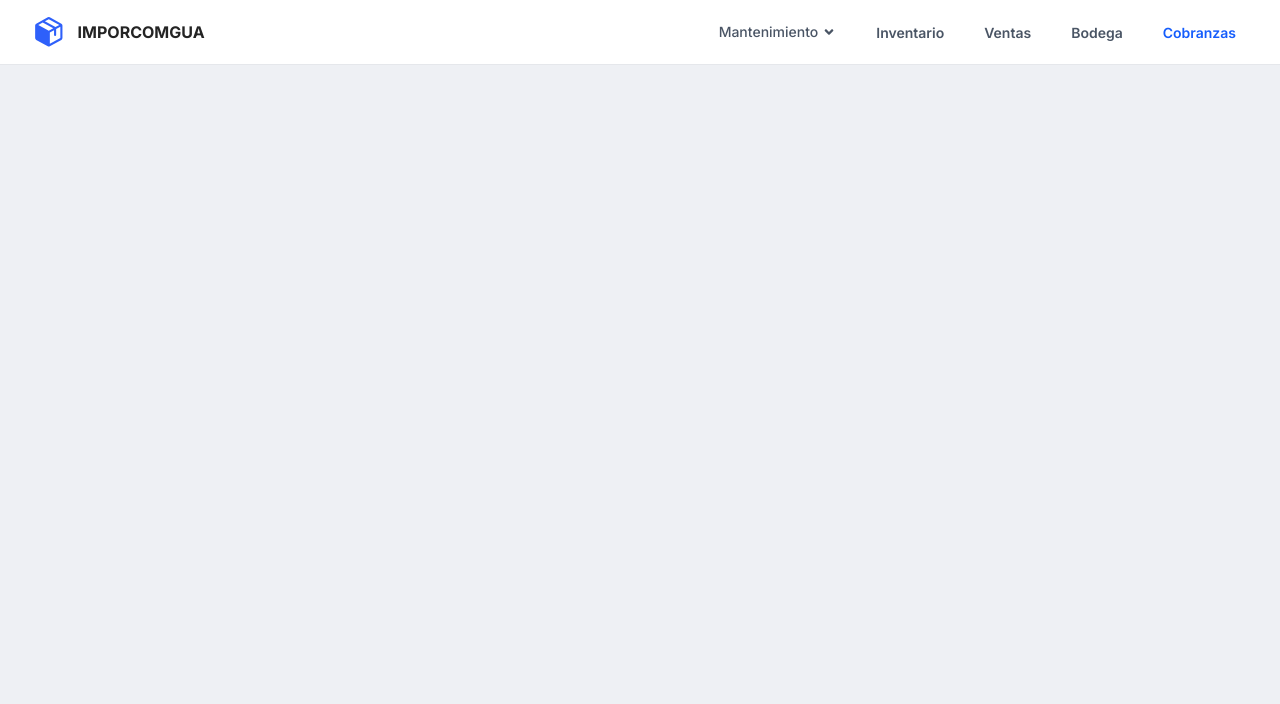
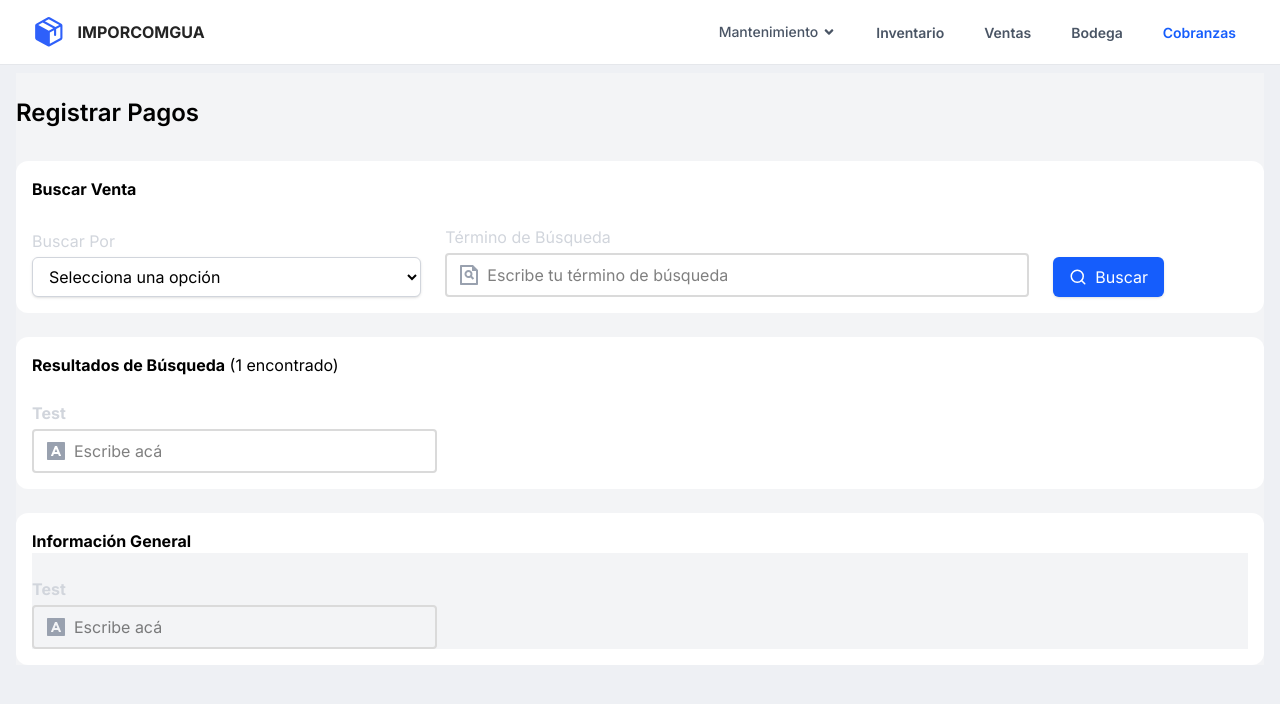
Before and after one commit to brandonT2002/AYD2_V1S2025_PROYECTO_G1, a React (Vite) app in the folder frontend/: page /cobranzas in a window 1280 px wide. Shown: the top 704 px of the page. Built offline with nearby package versions, Linux system fonts and the light colour scheme.

Commit message:
feat: mockup inicial registrar pagos

```diff
--- a/frontend/src/App.jsx
+++ b/frontend/src/App.jsx
@@ -1,4 +1,5 @@
 import IndexPage from "./pages/Index";
+import PaymentPage from "./pages/Pagos";
 import { Navbar } from "./components/layout";
 import { BrowserRouter as Router, Routes, Route } from "react-router-dom";
 
@@ -12,6 +13,10 @@ function App() {
                         path="/mantenimiento/productos"
                         element={<IndexPage />}
                     />
+                    <Route
+                        path="/cobranzas"
+                        element={<PaymentPage />}
+                    />
                 </Routes>
             </main>
         </Router>
--- /dev/null
+++ b/frontend/src/components/ui/SearchButton/SearchButton.jsx
@@ -0,0 +1,15 @@
+import { FiSearch } from "react-icons/fi";
+
+const SearchButton = ({ onClick, children = "Buscar" }) => {
+    return (
+        <button
+            onClick={onClick}
+            className="flex items-center gap-2 px-4 py-2 bg-blue-600 text-white rounded-md shadow hover:bg-blue-700 transition duration-200"
+        >
+            <FiSearch size={18} />
+            <span>{children}</span>
+        </button>
+    );
+};
+
+export default SearchButton;
--- /dev/null
+++ b/frontend/src/components/ui/SearchButton/index.js
@@ -0,0 +1 @@
+export { default as SearchButton } from "./SearchButton";
--- /dev/null
+++ b/frontend/src/components/ui/SelectField/SelectField.jsx
@@ -0,0 +1,34 @@
+import { Label } from "../InputField/components";
+
+const SelectField = ({ name, label, options = [], register, className = "", ...rest }) => {
+    const selectProps = {
+        id: name,
+        ...(register ? register(name, { required: true }) : {}),
+        ...rest,
+    };
+
+    return (
+        <div>
+            {label && (
+                <Label htmlFor={name} className={className}>
+                    {label}
+                </Label>
+            )}
+            <select
+                {...selectProps}
+                className={`w-full px-3 py-2 border border-gray-300 bg-white text-text-dark rounded-md shadow-sm focus:outline-none focus:ring-2 focus:ring-blue-600 focus:border-blue-600 ${className}`}
+            >
+                <option value="" enabled>
+                    Selecciona una opción
+                </option>
+                {options.map(({ value, label }) => (
+                    <option key={value} value={value}>
+                        {label}
+                    </option>
+                ))}
+            </select>
+        </div>
+    );
+};
+
+export default SelectField;
--- /dev/null
+++ b/frontend/src/components/ui/SelectField/index.js
@@ -0,0 +1 @@
+export { default as SelectField } from "./SelectField";
--- a/frontend/src/components/ui/index.js
+++ b/frontend/src/components/ui/index.js
@@ -1,2 +1,4 @@
 export { Title } from "./Title";
 export { InputField } from "./InputField";
+export { SelectField } from "./SelectField";
+export { SearchButton } from "./SearchButton";
--- /dev/null
+++ b/frontend/src/pages/Pagos.jsx
@@ -0,0 +1,78 @@
+import { Title, InputField, SelectField, SearchButton } from "../components/ui";
+import { Panel } from "../components/layout";
+import { RiBox3Fill, RiBox3Line, RiFileSearchLine, RiInputMethodFill, RiSearch2Line, RiSwordLine, RiWordpressLine } from "react-icons/ri";
+
+function PaymentPage() {
+    return (
+        <div className="flex flex-col bg-gray-100">
+            <br></br>
+            <Title>Registrar Pagos</Title>
+            <br></br>
+            <Panel>
+                <p><strong>Buscar Venta</strong></p>
+                <br></br>
+                <div className="flex items-end gap-6">
+                <div className="w-1/3">
+                <SelectField
+                name="filtro_busqueda"
+                label="Buscar Por"
+                options={[
+                    { value: "numero_envio", label: "Número de Envío" },
+                    { value: "nombre_cliente", label: "Nombre de Cliente" },
+                ]}
+                />
+                </div>
+                <div className="w-1/2">
+                <InputField
+                    name="termino_busqueda"
+                    label="Término de Búsqueda"
+                    placeholder="Escribe tu término de búsqueda"
+                    defaultValue=""
+                    icon={RiFileSearchLine}
+                />
+                </div>
+                <div className="w-1/6">
+                <SearchButton/>
+                </div>
+                </div>
+            </Panel>
+            <br></br>
+            <Panel>
+            <p><strong>Resultados de Búsqueda</strong> (1 encontrado)</p>
+            <div className="flex items-end gap-6">
+            <div className="w-1/3">
+            <br></br>
+                <InputField
+                    name="test"
+                    label="Test"
+                    placeholder="Escribe acá"
+                    defaultValue=""
+                    className={"font-bold"}
+                    icon={RiInputMethodFill}
+                />
+                </div>
+                </div>
+            </Panel>
+            <br></br>
+            <Panel>
+                <strong>Información General</strong>
+                <div className="flex items-end gap-6 bg-gray-100">
+                <div className="w-1/3">
+                <br></br>
+                <InputField
+                    name="test"
+                    label="Test"
+                    placeholder="Escribe acá"
+                    defaultValue=""
+                    className={"font-bold"}
+                    icon={RiInputMethodFill}
+                />
+                </div>
+                </div>
+            </Panel>
+
+        </div>
+    );
+}
+
+export default PaymentPage;
```
